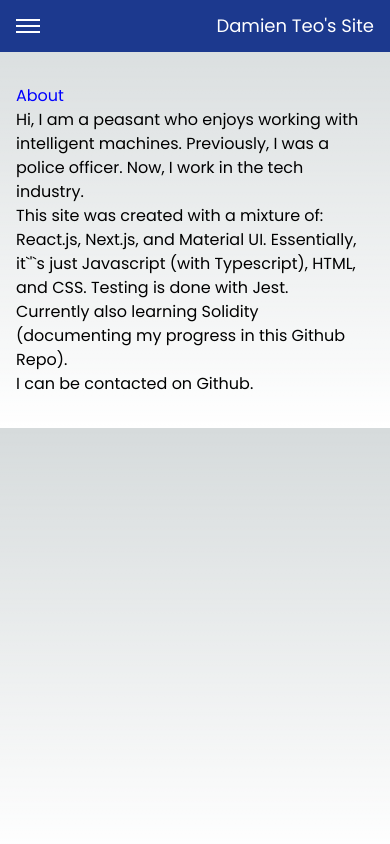
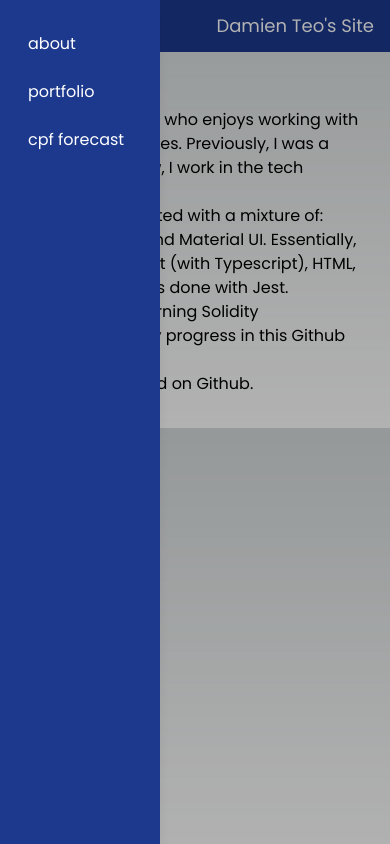
Before and after one commit to damienteo/my-app, a Next.js app: page / in a window 390 px wide. Both pictures are taken after a click on the button "menu". Built offline with nearby package versions, Linux system fonts and the light colour scheme.

Commit message:
Fix styles for side drawer

```diff
--- a/app/components/layout/Navbar.tsx
+++ b/app/components/layout/Navbar.tsx
@@ -12,7 +12,7 @@ const NavBar: React.FunctionComponent<{
         <button
           className="text-white mr-2 md:hidden"
           aria-label="menu"
-          // onClick={props.setDrawerOpen}
+          onClick={props.setDrawerOpen}
         >
           <div className="space-y-1">
             <span className="block w-6 h-0.5 bg-white"></span>
--- a/app/layout.tsx
+++ b/app/layout.tsx
@@ -3,12 +3,12 @@
 import './globals.css'
 
 import React, { useState } from 'react'
-// import Script from 'next/script'
 import localFont from 'next/font/local'
 
 import NavBar from './components/layout/Navbar'
 import { ButtonLink } from './components/common'
-import { navLinks } from '../constants'
+
+import { navLinks } from '@/constants'
 
 const poppins = localFont({
   src: '../public/fonts/poppins.woff2',
@@ -35,11 +35,25 @@ export default function RootLayout({
 
         {/* Mobile Drawer */}
         {isDrawerOpen && (
-          <div className="fixed inset-0 z-50 flex items-center justify-center bg-black bg-opacity-50">
-            <div className="bg-blue-50 p-4 rounded-lg shadow-lg text-gray-900">
-              {navLinks.map(({ url, text }) => (
-                <ButtonLink key={url} url={url} text={text} />
-              ))}
+          <div className="fixed inset-0 z-50 flex">
+            {/* Overlay */}
+            <div
+              className="flex-1 bg-black opacity-30"
+              onClick={() => setDrawerOpen(false)} // Close drawer when clicking outside
+            ></div>
+
+            {/* Side Drawer */}
+            <div
+              className={`fixed top-0 left-0 h-full bg-blue-900 p-4 pr-6 shadow-lg transform transition-transform ${
+                isDrawerOpen ? 'translate-x-0' : '-translate-x-full'
+              }`}
+            >
+              {/* Navigation Links */}
+              <nav className="space-y-2">
+                {navLinks.map(({ url, text }) => (
+                  <ButtonLink key={url} url={url} text={text} />
+                ))}
+              </nav>
             </div>
           </div>
         )}
```
